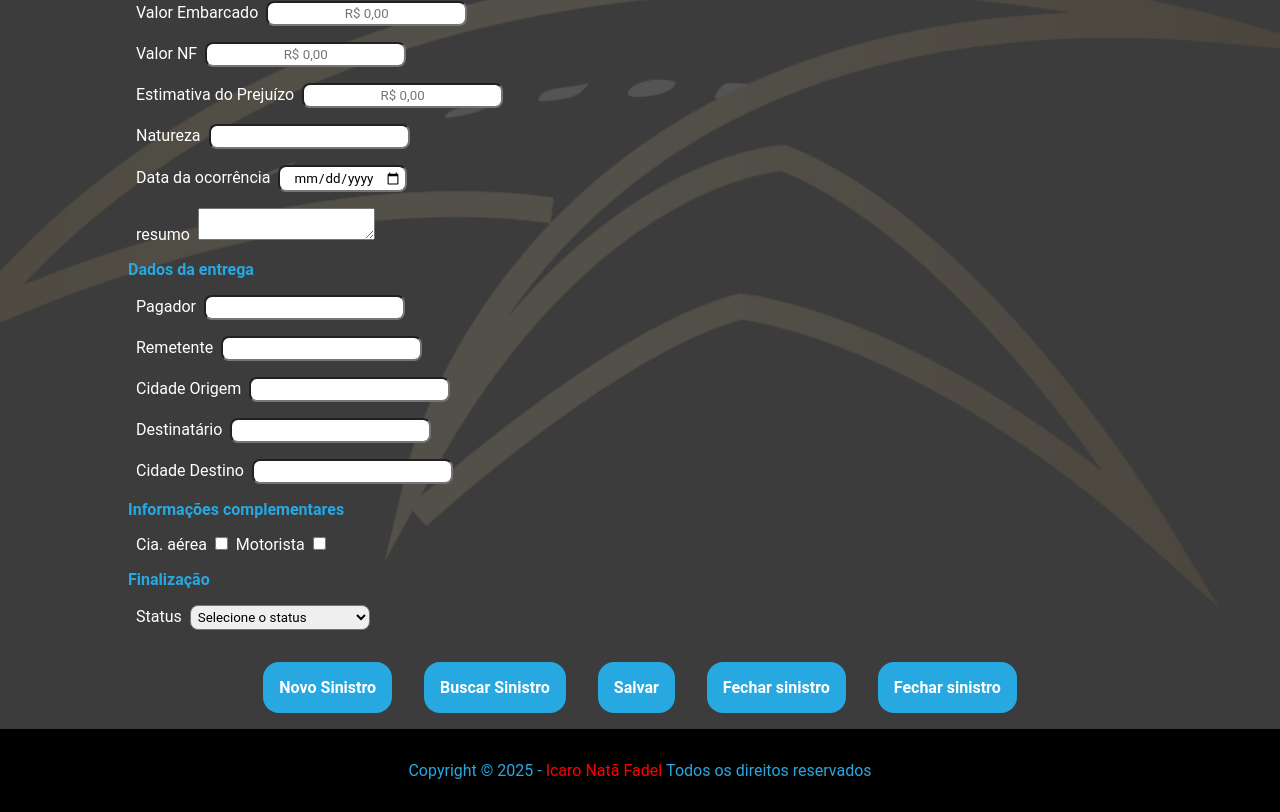
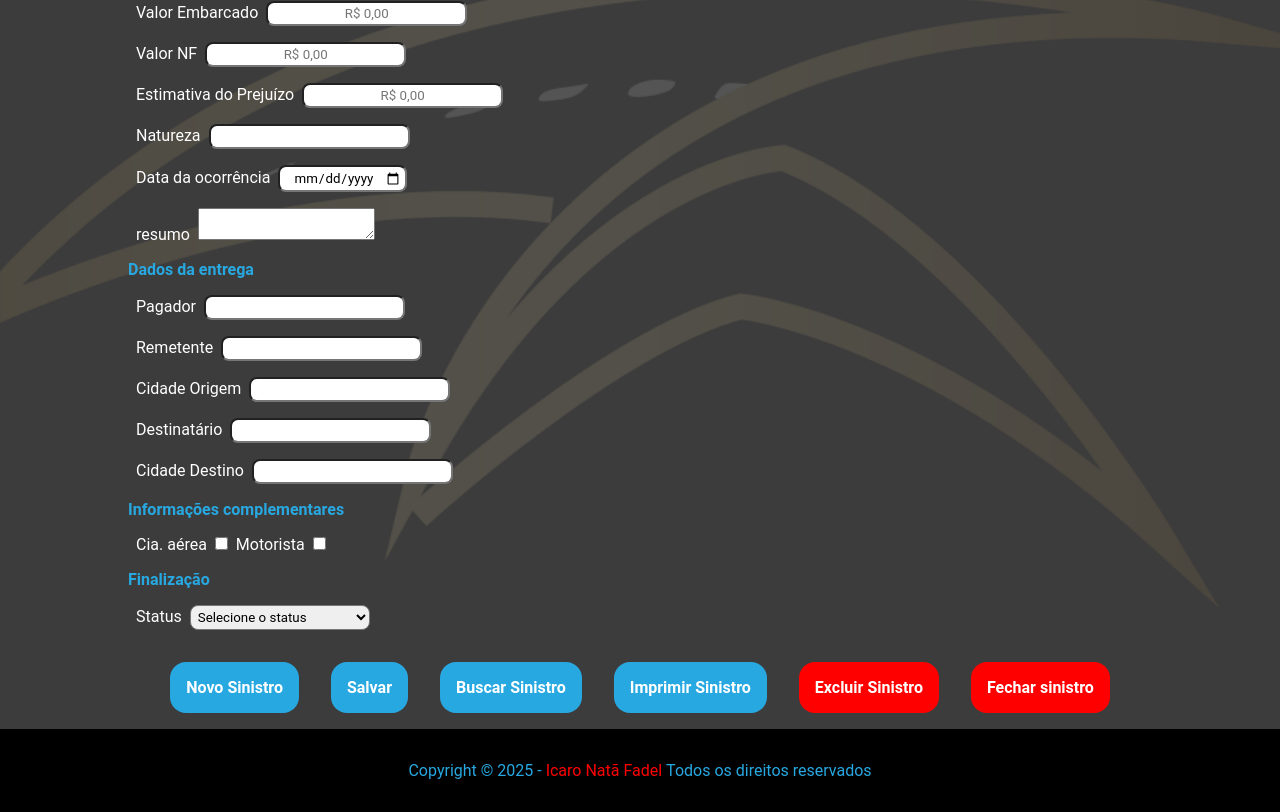
Before and after one commit to icarofadel/Risk_Sinistros, a React (Create React App) app in the folder frontend/: page /SiniSeguro in a window 1280 px wide. Shown: the part 524-1336 px from the top of the page. Built offline with nearby package versions, Linux system fonts and the light colour scheme.

Commit message:
Fix: Organizando botões

```diff
--- a/frontend/src/components/CadSeguro/index.tsx
+++ b/frontend/src/components/CadSeguro/index.tsx
@@ -199,14 +199,18 @@ const Seguro = () => {
     if (!confirmar) return
 
     try {
-      const id = formData.id // certifique-se de ter o ID armazenado
+      const id = formData.id
       await excluirSinistro(id)
       alert('Sinistro excluído com sucesso!')
-      setFormData({}) // limpa o form, se quiser
+      setFormData({})
     } catch (error) {
       console.error(error)
       alert('Erro ao excluir sinistro.')
     }
+  }
+
+  const handlePrint = () => {
+    window.print()
   }
 
   const handleNewSinistro = () => {
@@ -598,6 +602,10 @@ const Seguro = () => {
               </Botao>
             )}
 
+            <Botao type="submit" title="Salvar">
+              Salvar
+            </Botao>
+
             <Botao
               type="button"
               title="Buscar Sinistro"
@@ -606,15 +614,28 @@ const Seguro = () => {
               Buscar Sinistro
             </Botao>
 
-            <Botao type="submit" title="Salvar">
-              Salvar
+            <Botao
+              type="button"
+              title="Imprimir sinistro"
+              onClick={handlePrint}
+            >
+              Imprimir Sinistro
+            </Botao>
+            <Botao
+              type="button"
+              title="Excluir sinistro"
+              onClick={handleExcluirSinistro}
+              className="botaoFechar"
+            >
+              Excluir Sinistro
             </Botao>
 
-            <Botao type="link" to={`/`} title="Fechar sinistro">
-              Fechar sinistro
-            </Botao>
-
-            <Botao type="link" to={`/`} title="Fechar sinistro">
+            <Botao
+              type="link"
+              title="Fechar sinistro"
+              to={`/`}
+              className="botaoFechar"
+            >
               Fechar sinistro
             </Botao>
           </CampoButtons>
```
